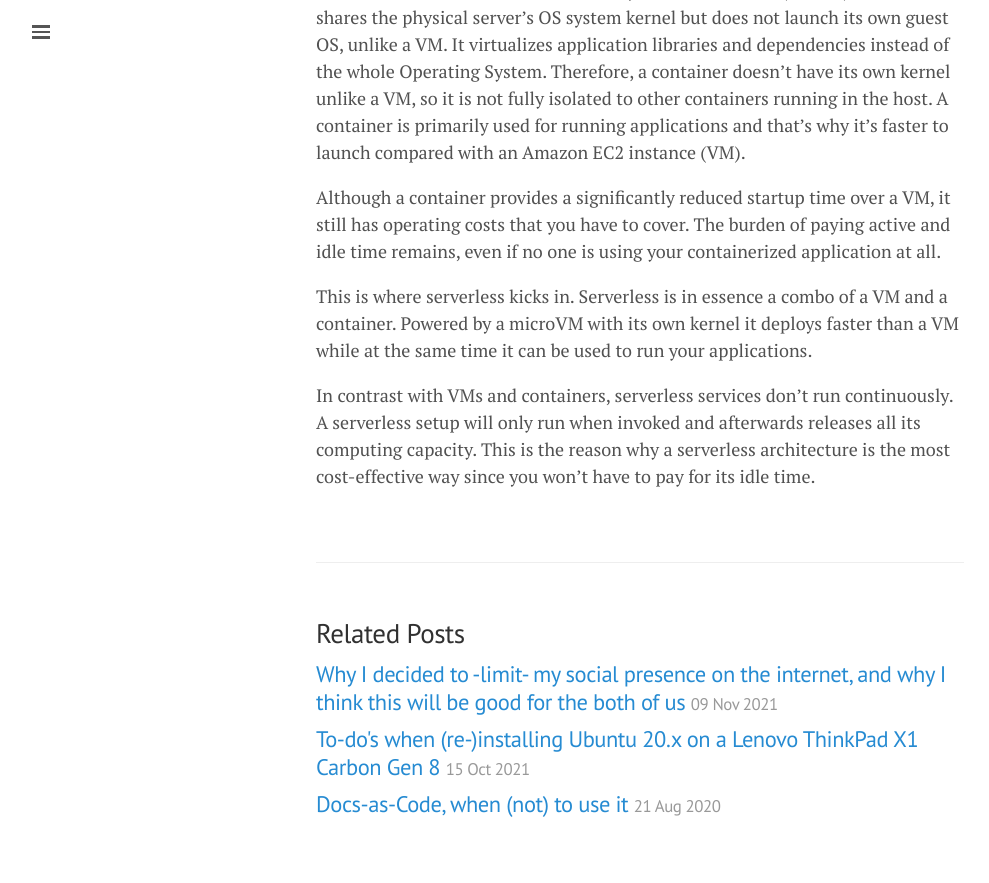
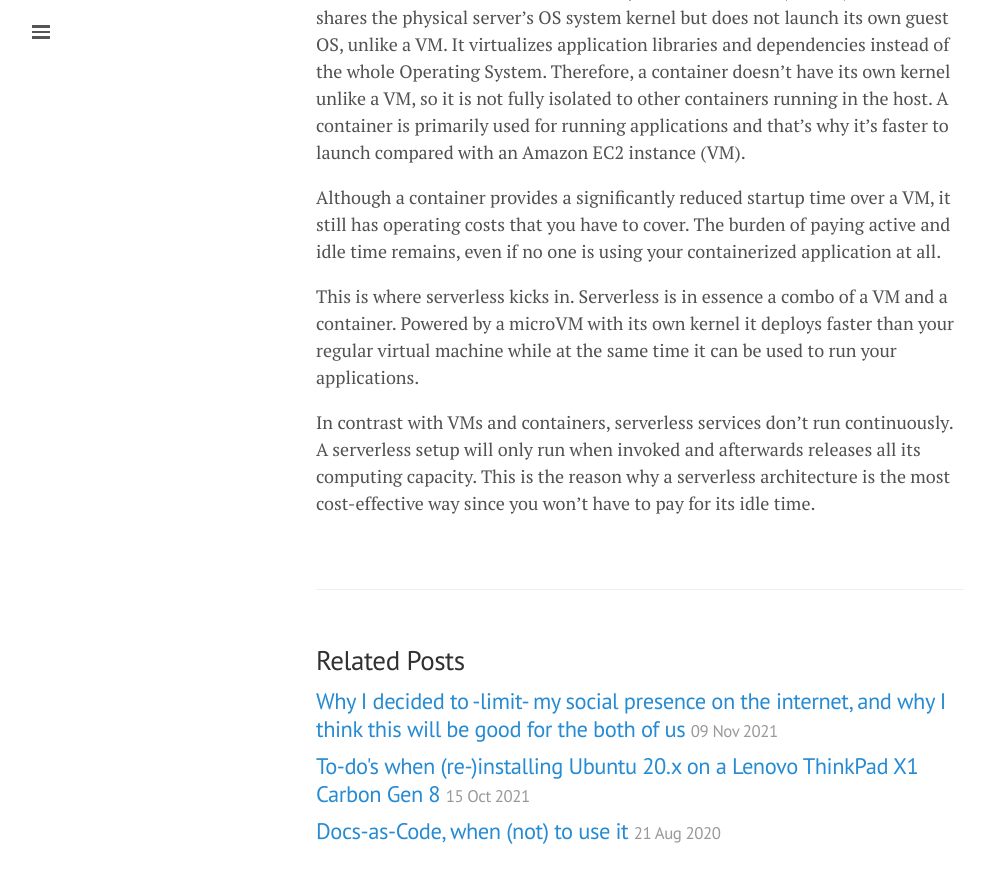
Before and after one commit to lgeurts/lgeurts.github.io, a Jekyll site: the page built from _posts/2022-03-29-what-is-serverless-computing.md, in a window 1280 px wide and 900 px high, scrolled down 1132 px. Shown: the top 883 px of the window, without its empty margins (0-989 px from the left). Built offline with Jekyll 4.4.1, drawn with Linux system fonts in a browser that asks for light colours; nearby versions of some CDN libraries; comment, search, counter and statistics services are not loaded.

Commit message:
Update 2022-03-29-what-is-serverless-computing.md

```diff
--- a/_posts/2022-03-29-what-is-serverless-computing.md
+++ b/_posts/2022-03-29-what-is-serverless-computing.md
@@ -23,6 +23,6 @@
 
 Although a container provides a significantly reduced startup time over a VM, it still has operating costs that you have to cover. The burden of paying active and idle time remains, even if no one is using your containerized application at all.
 
-This is where serverless kicks in. Serverless is in essence a combo of a VM and a container. Powered by a microVM with its own kernel it deploys faster than a VM while at the same time it can be used to run your applications.
+This is where serverless kicks in. Serverless is in essence a combo of a VM and a container. Powered by a microVM with its own kernel it deploys faster than your regular virtual machine while at the same time it can be used to run your applications.
 
 In contrast with VMs and containers, serverless services don't run continuously. A serverless setup will only run when invoked and afterwards releases all its computing capacity. This is the reason why a serverless architecture is the most cost-effective way since you won’t have to pay for its idle time.
```
